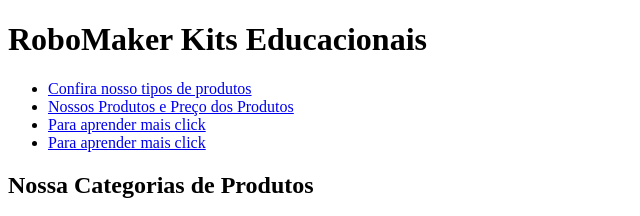
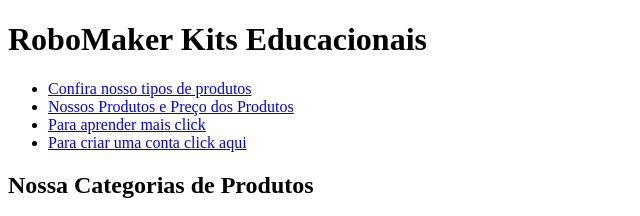
Before and after one commit to Pedro14012011/projeto-robomaker-, a plain HTML site: page index.htm in a window 1280 px wide. Shown: the top 216 px of the page, 0-640 px from the left. Drawn offline with Linux system fonts and the light colour scheme.

Commit message:
add pagina inicial

```diff
--- a/index.htm
+++ b/index.htm
@@ -24,7 +24,7 @@
             <a href="#cursos">Para aprender mais click</a>
           </li>
            <li>
-            <a href="#cadastro.htm">Para aprender mais click</a>
+            <a href="cadastro.htm">Para criar uma conta click aqui</a>
           </li>
         </ul>
       </nav>
```
